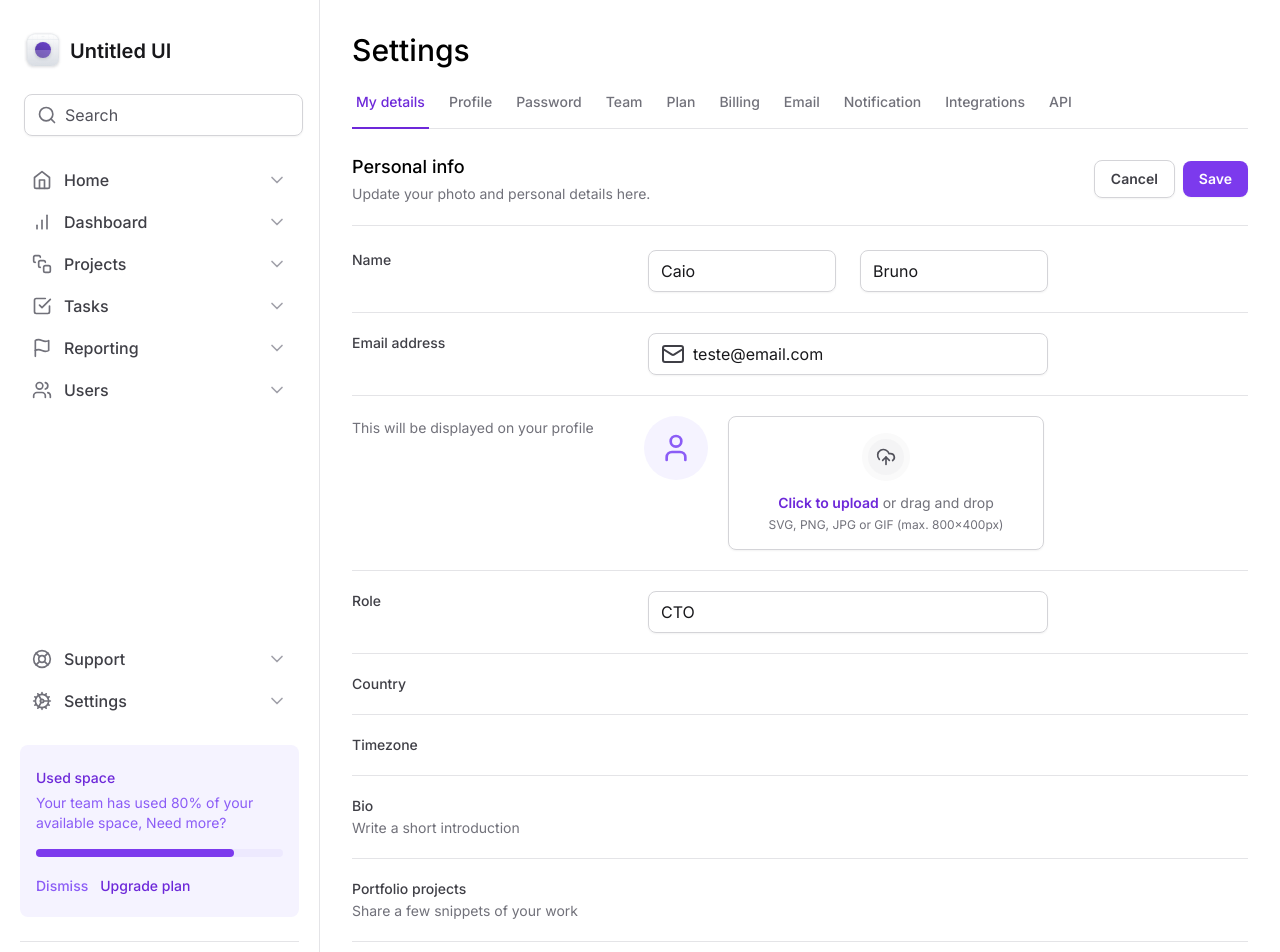
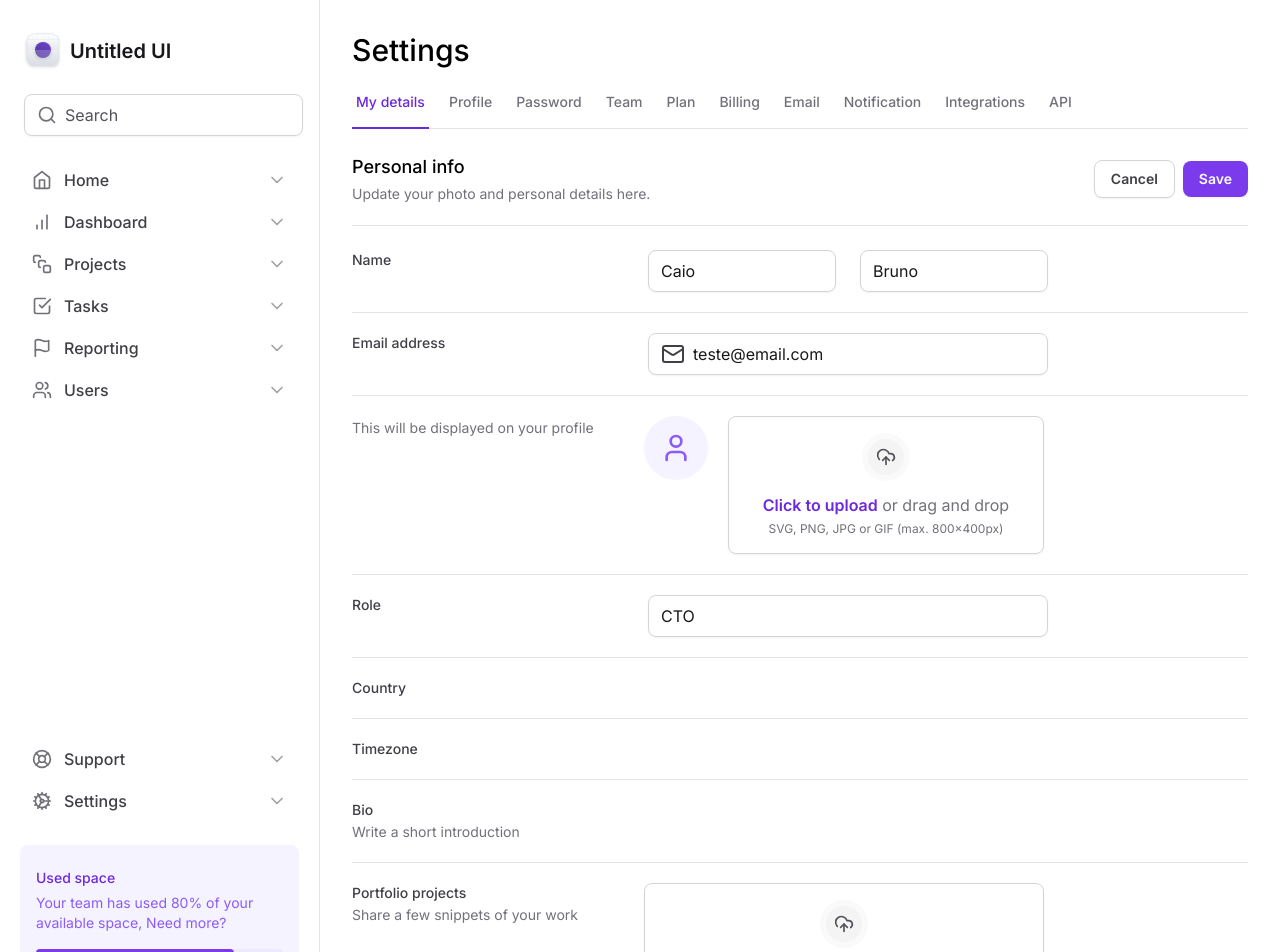
Before and after one commit to brnoliveira110/next-tailwind, a Next.js app: page / in a window 1280 px wide. Shown: the top 952 px of the page. Built offline with nearby package versions, Linux system fonts and the light colour scheme.

Commit message:
Adicionando context e preview da imagem

```diff
--- a/src/app/page.tsx
+++ b/src/app/page.tsx
@@ -1,6 +1,7 @@
 import { SettingsTabs } from "@/components/SettingsTabs";
 import * as Input from "@/components/Input"
-import { Mail, UploadCloud, User } from "lucide-react";
+import { Mail, } from "lucide-react";
+import * as FileInput from '@/components/Form/FileInput'
 
 export default function Home() {
   return (
@@ -53,31 +54,19 @@ export default function Home() {
               <Input.Control id="email" type="email" defaultValue="teste@email.com" />
             </Input.Root>
           </div>
-          <div className="grid grid-cols-form gap-3 pt-5">
+          <div className="photo-avatar grid grid-cols-form gap-3 pt-5">
             <label
               htmlFor="photo"
               className="text-sm font-medium text-zinc-700 "
             >
               <span className=" block mt-0.5 text-sm font-normal text-zinc-500">This will be displayed on your profile</span>
             </label>
-            <div className="flex items-start gap-5">
-              <div className="flex h-16 w-16 items-center justify-center rounded-full bg-violet-50">
-                <User className="h-8 w-8 text-violet-500" />
-              </div>
-              <label htmlFor="photo" className="group flex-1 cursor-pointer flex flex-col items-center gap-3 rounded-lg border border-zinc-300 px-6 py-4 text-center text-zinc-500 shadow-sm hover:border-violet-200 hover:bg-violet-25 hover:text-violet-500">
-                <div className="rounded-full border-6 border-zinc-50 bg-zinc-100 p-2 group-hover:border-violet-50 group-hover:bg-violet-100">
-                  <UploadCloud className="h-5 w-5 text-zinc-600 group-hover:text-violet-600" />
-                </div>
-                <div className="flex flex-col items-center gap-1">
-                  <span className="text-sm">
-                    <span className="font-semibold text-violet-700">Click to upload</span> or drag and drop
-                  </span>
-                  <span className="text-xs">
-                    SVG, PNG, JPG or GIF (max. 800x400px)
-                  </span>
-                </div>
-              </label>
-              <input type="file" className="sr-only" id="photo" />
+            <div >
+              <FileInput.Root className="flex items-start gap-5">
+                <FileInput.ImagePreview />
+                <FileInput.Trigger />
+                <FileInput.Control />
+              </FileInput.Root>
             </div>
           </div>
           <div className="grid grid-cols-form gap-3 pt-5">
@@ -127,7 +116,12 @@ export default function Home() {
               Portfolio projects
               <span className=" block mt-0.5 text-sm font-normal text-zinc-500">Share a few snippets of your work</span>
             </label>
-            <div></div>
+            <div>
+              <FileInput.Root className="flex items-start gap-5">
+                <FileInput.Trigger />
+                <FileInput.Control multiple />
+              </FileInput.Root>
+            </div>
           </div>
           <div className="flex items-center justify-end gap-2 pt-5">
             <button type="button" className="rounded-lg px-4 py-2 text-sm font-semibold shadow-sm border border-zinc-300 text-zinc-700 hover:bg-zinc-50">Cancel</button>
--- /dev/null
+++ b/src/components/Form/FileInput/Control.tsx
@@ -0,0 +1,30 @@
+'use client'
+
+import { ChangeEvent, ComponentProps } from "react"
+import { useFileInput } from "./Root"
+
+export type ControlProps = ComponentProps<'input'>
+
+export const Control = (props: ControlProps) => {
+    const { id, onFilesSelected } = useFileInput()
+
+    function handleFilesSelected(event: ChangeEvent<HTMLInputElement>) {
+        if (!event.target.files?.length) {
+            return
+        }
+        const files = Array.from(event.target.files)
+
+        onFilesSelected(files)
+    }
+
+
+    return (
+        <input
+            type="file"
+            className="sr-only"
+            id={id}
+            onChange={handleFilesSelected}
+            {...props}
+        />
+    )
+}
--- /dev/null
+++ b/src/components/Form/FileInput/ImagePreview.tsx
@@ -0,0 +1,9 @@
+import { User } from 'lucide-react'
+
+export const ImagePreview = () => {
+    return (
+        <div className="flex h-16 w-16 items-center justify-center rounded-full bg-violet-50">
+            <User className="h-8 w-8 text-violet-500" />
+        </div>
+    )
+}
--- /dev/null
+++ b/src/components/Form/FileInput/Root.tsx
@@ -0,0 +1,26 @@
+'use client'
+import { ComponentProps, createContext, useContext, useId, useState } from "react"
+
+
+export type RootProps = ComponentProps<'div'>
+
+type FileInputContextType = {
+    id: string
+    files: File[]
+    onFilesSelected: (files: File[]) => void
+}
+
+const FileInputContext = createContext({} as FileInputContextType)
+
+export const Root = (props: RootProps) => {
+    const id = useId()
+    const [files, setFiles] = useState<File[]>([])
+
+    return (
+        <FileInputContext.Provider value={{ id, files, onFilesSelected: setFiles }}>
+            <div {...props} />
+        </FileInputContext.Provider>
+    )
+}
+
+export const useFileInput = () => useContext(FileInputContext)
--- /dev/null
+++ b/src/components/Form/FileInput/Trigger.tsx
@@ -0,0 +1,24 @@
+'use client'
+
+import { UploadCloud } from "lucide-react"
+import { useFileInput } from "./Root"
+
+export const Trigger = () => {
+    const { id } = useFileInput()
+
+    return (
+        <label htmlFor={id} className="group flex-1 cursor-pointer flex flex-col items-center gap-3 rounded-lg border border-zinc-300 px-6 py-4 text-center text-zinc-500 shadow-sm hover:border-violet-200 hover:bg-violet-25 hover:text-violet-500">
+            <div className="rounded-full border-6 border-zinc-50 bg-zinc-100 p-2 group-hover:border-violet-50 group-hover:bg-violet-100">
+                <UploadCloud className="h-5 w-5 text-zinc-600 group-hover:text-violet-600" />
+            </div>
+            <div className="flex flex-col items-center gap-1">
+                <span className="text-ssm">
+                    <span className="font-semibold text-violet-700">Click to upload</span> or drag and drop
+                </span>
+                <span className="text-xs">
+                    SVG, PNG, JPG or GIF (max. 800x400px)
+                </span>
+            </div>
+        </label>
+    )
+}
--- /dev/null
+++ b/src/components/Form/FileInput/index.tsx
@@ -0,0 +1,11 @@
+import { Control } from './Control'
+import { ImagePreview } from './ImagePreview'
+import { Root } from './Root'
+import { Trigger } from './Trigger'
+
+export {
+    Control,
+    ImagePreview,
+    Root,
+    Trigger
+}
```
